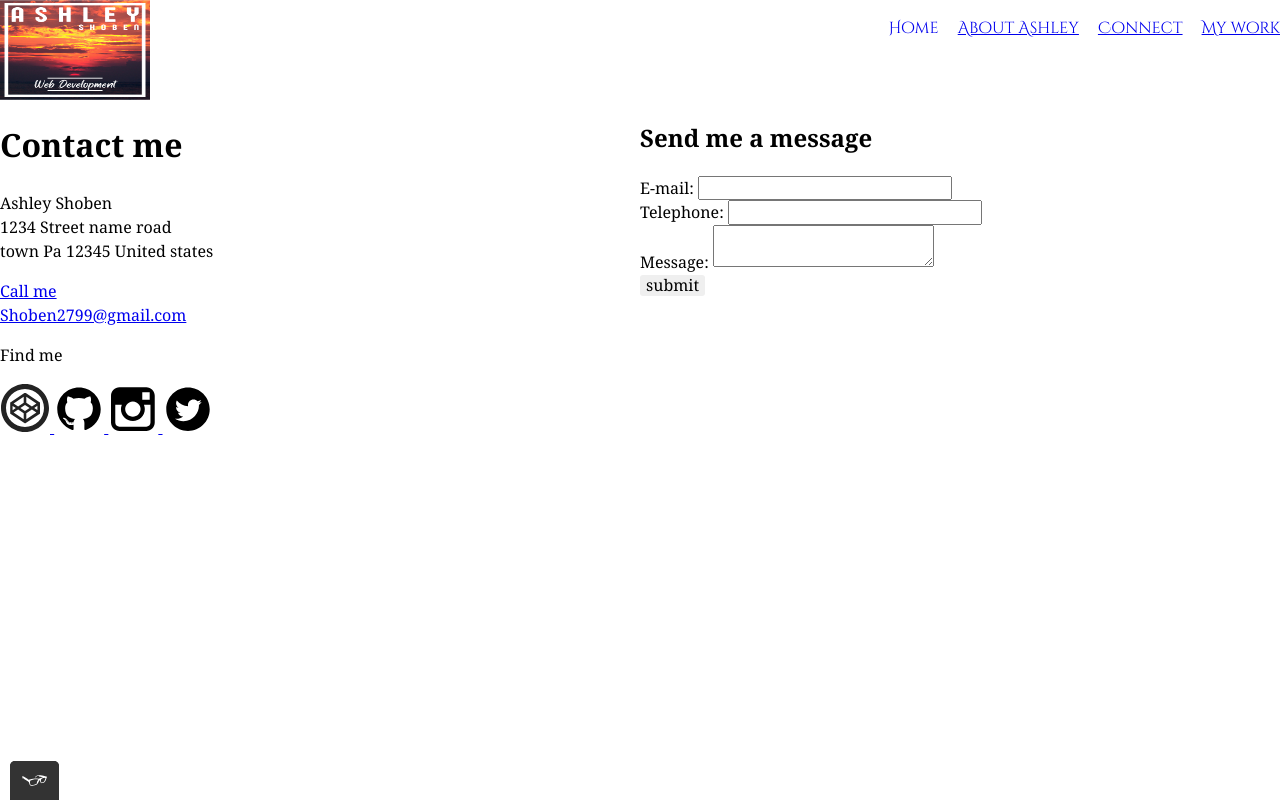
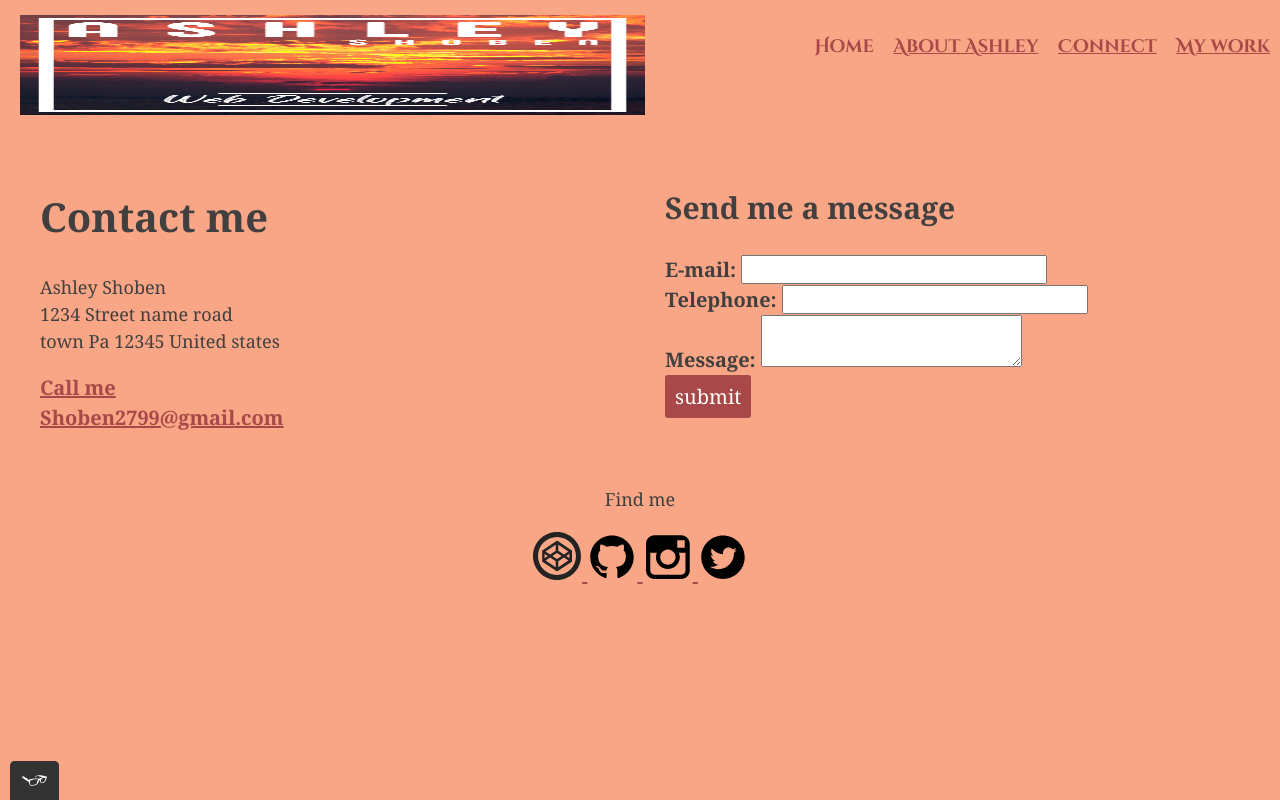
Before and after one commit to warpedpuppy/ashley-deploy-help, a plain HTML site: page Connect.html in a window 1280 px wide. Drawn offline with nearby package versions, Linux system fonts and the light colour scheme; a web font is replaced by a local one.

Commit message:
CSS "page main" update
"page-main" rules and css file (syles.production) updates

```diff
--- a/CSS/styles.css
+++ b/CSS/styles.css
@@ -166,12 +166,28 @@
 
 .page-header__item {
 	flex-basis: auto;
-	flex: 0 1 150px;
+	flex: 1 1 150px;
 }
 
 .page-header__item:last-child {
 	flex-grow: 1;
 	text-align: right;
+}
+
+.page-main {
+	display: flex;
+	width: 100%;
+	padding: var(--padding-10);
+	margin: var(--margin-5);
+	justify-content: space-around;
+}
+
+.page-footer {
+	clear: both;
+	display: flex;
+	flex-flow: column;
+	text-align: center;
+	justify-content: space-around;
 }
 
 .grid {
@@ -250,11 +266,3 @@
 	left: 33%;
 	max-width: 500px;
 }
-
-.page-footer {
-	clear: all;
-	display: fixed;
-	flex-flow: column;
-	text-align: center;
-	justify-content: space-around;
-}
--- a/CSS/styles.production.css
+++ b/CSS/styles.production.css
@@ -5,67 +5,74 @@
 * Browsers: last 4 version
 */
 
-* {-webkit-box-sizing: border-box;box-sizing: border-box;}
+* {
+	-webkit-box-sizing: border-box;
+	        box-sizing: border-box;
+}
 
 body {
-background-color:166,133;
+	background-color: rgb(248, 166, 133);
 	font-family: "arima", georgia;
-  color:63, 63;
-  font-weight:undefined;
-  font-size:undefined;
+	color: rgb(65, 63, 63);
+	font-weight: 700;
+	font-size: 20px;
 	line-height: 1.5;
-  /*sets the line height to 1.5*/;
-  margin:undefined;
+	/*sets the line height to 1.5*/
+	;
+	margin: 5px;
 }
 
 header {
-  font-family: "cinzel decorative", georgia ;
-  color:63, 63;
-  font-weight:undefined;
-  font-size:undefined;
-  padding:undefined;
-  margin:undefined;
+	font-family: "cinzel decorative", georgia;
+	color: rgb(65, 63, 63);
+	font-weight: 700;
+	font-size: 18px;
+	padding: 5px;
+	margin: 5px;
 }
 
 p {
-  font-weight:undefined;
-  font-size:undefined;
+	font-weight: 400;
+	font-size: 18px;
 }
 
 
-a { color:undefined}
+a {
+	color: #a84848
+}
 
-a:hover, a:focus {
+a:hover,
+a:focus {
 	/* No underlining when hovering over a link */
 	text-decoration: none;
 }
 
 a:visited {
 	/* visited link */
-  color:undefined;
+	color: #a84848;
 }
 
 a:active {
 	/* selected link */
-  color:undefined;
+	color: #319153;
 }
 
 
 .button {
 	/* overwrites browser defaults and resets the border */
-  border:1px;
+	border: 1px;
 	display: inline-block;
 	/* takes the font from the outer container */
 	font-family: inherit;
 	/* styles the background color, font color, and text decoration (underline, etc.) of the button */
-  background-color:undefined;
-  color: undefined;
+	background-color: #a84848;
+	color: #fff;
 	text-decoration: none;
 	/*adds spacing to the button (this will be discussed more in-depth later) */
-  padding:undefined;
-  border-radius: 3px ;
+	padding: 10px;
+	border-radius: 3px;
 	/* gives the button a bottom border with a width of 2px, a type of solid, and a color in RGBA format */
-  border-bottom: undefined;
+	border-bottom: 2px #000;
 	/* adds an opacity transition */
 	-webkit-transition-duration: 2s;
 	     -o-transition-duration: 2s;
@@ -79,19 +86,19 @@
 
 button {
 	/* overwrites browser defaults and resets the border */
-  border:1px;
+	border: 1px;
 	display: inline-block;
 	/* takes the font from the outer container */
 	font-family: inherit;
 	/* styles the background color, font color, and text decoration (underline, etc.) of the button */
-  background-color:undefined;
-  color: undefined;
+	background-color: #a84848;
+	color: #fff;
 	text-decoration: none;
 	/*adds spacing to the button (this will be discussed more in-depth later) */
-  padding:undefined;
-  border-radius: 3px ;
+	padding: 10px;
+	border-radius: 3px;
 	/* gives the button a bottom border with a width of 2px, a type of solid, and a color in RGBA format */
-  border-bottom: undefined;
+	border-bottom: 2px #000;
 	/* adds an opacity transition */
 	-webkit-transition-duration: 2s;
 	     -o-transition-duration: 2s;
@@ -112,37 +119,38 @@
 
 .button:hover {
 	/* lets the mouse appear as a hand when hovering over the button */
-  cursor:undefined;
+	cursor: pointer;
 	/* reduces the opacity of the button to 80% */
-  opacity: 0.8;
+	opacity: 0.8 ;
 }
 
 .button:focus {
 	/* lets the mouse appear as a hand when hovering over the button */
-  cursor:undefined;
+	cursor: pointer;
 	/* reduces the opacity of the button to 80% */
-  opacity: 0.8;
+	opacity: 0.8 ;
 }
 
 button:hover {
 	/* lets the mouse appear as a hand when hovering over the button */
-  cursor:undefined;
+	cursor: pointer;
 	/* reduces the opacity of the button to 80% */
-  opacity: 0.8;
+	opacity: 0.8 ;
 }
 
 button:focus {
 	/* lets the mouse appear as a hand when hovering over the button */
-  cursor:undefined;
+	cursor: pointer;
 	/* reduces the opacity of the button to 80% */
-  opacity: 0.8;
+	opacity: 0.8 ;
 }
 
 .navigation-list__item--active {
 	text-decoration: none;
 }
 
-.navigation-list, .navigation-list li  {
+.navigation-list,
+.navigation-list li {
 	list-style-type: none;
 
 	display: inline-block;
@@ -151,16 +159,16 @@
 
 .navigation-list__item:hover {
 	/* lets the mouse appear as a hand when hoveriong */
-  cursor:undefined;
+	cursor: pointer;
 	/* changes color of the text when hovering*/
-  color:undefined;
+	color: #000;
 }
 
 .navigation-list__item:focus {
 	/* lets the mouse appear as a hand when hoveriong */
-  cursor:undefined;
+	cursor: pointer;
 	/* changes color of the text when hovering*/
-  color:undefined;
+	color: #000;
 }
 
 .profile {
@@ -177,7 +185,9 @@
 }
 
 .about-me {
-  display: inline-flexbox;
+	display: -webkit-inline-box;
+	display: -ms-inline-flexbox;
+	display: inline-flex;
 	text-align: center;
 
 }
@@ -185,14 +195,58 @@
 .skill-table {
 	display: inline-block;
 	max-width: 50%;
-padding:undefined;
+	padding: 5px;
 }
 
-.page__footer {
+
+
+.page-header {
+	display: -webkit-box;
+	display: -ms-flexbox;
+	display: flex;
+	width: 100%;
+	padding: 10px;
+	-webkit-box-orient: horizontal;
+	-webkit-box-direction: normal;
+	    -ms-flex-flow: row;
+	        flex-flow: row;
+	-webkit-box-pack: justify;
+	    -ms-flex-pack: justify;
+	        justify-content: space-between;
+	border: #a84848;
+}
+
+.page-header__item {
+	-ms-flex-preferred-size: auto;
+	    flex-basis: auto;
+	-webkit-box-flex: 1;
+	    -ms-flex: 1 1 150px;
+	        flex: 1 1 150px;
+}
+
+.page-header__item:last-child {
+	-webkit-box-flex: 1;
+	    -ms-flex-positive: 1;
+	        flex-grow: 1;
+	text-align: right;
+}
+
+.page-main {
+	display: -webkit-box;
+	display: -ms-flexbox;
+	display: flex;
+	width: 100%;
+	padding: 10px;
+	margin: 5px;
+	-ms-flex-pack: distribute;
+	    justify-content: space-around;
+}
+
+.page-footer {
 	clear: both;
-  display:-webkit-box;
-  display:-ms-flexbox;
-  display:flex ;
+	display: -webkit-box;
+	display: -ms-flexbox;
+	display: flex;
 	-webkit-box-orient: vertical;
 	-webkit-box-direction: normal;
 	    -ms-flex-flow: column;
@@ -202,64 +256,33 @@
 	    justify-content: space-around;
 }
 
-.page-header {
-  display: -webkit-box;
-  display: -ms-flexbox;
-  display: flex;
-  width: 100%;
-  padding:undefined;
-  -webkit-box-orient: horizontal;
-  -webkit-box-direction: normal;
-      -ms-flex-flow: row;
-          flex-flow: row;
-  -webkit-box-pack: justify;
-      -ms-flex-pack: justify;
-          justify-content: space-between;
-  border:undefined;
-}
-
-.page-header__item {
-  -ms-flex-preferred-size: auto;
-      flex-basis: auto;
-  -webkit-box-flex: 0;
-      -ms-flex: 0 1 150px;
-          flex: 0 1 150px;
-}
-
-.page-header__item:last-child {
-  -webkit-box-flex: 1;
-      -ms-flex-positive: 1;
-          flex-grow: 1;
-  text-align: right;
-}
-
-.grid{
-  background-color:undefined;
-  display:-ms-grid;
-  display:grid;
+.grid {
+	background-color: #a84848;
+	display: -ms-grid;
+	display: grid;
 	-ms-grid-columns: 1fr 30px 1fr 30px 1fr;
 	grid-template-columns: 1fr 1fr 1fr;
 	grid-gap: 30px;
 	margin: 30px;
-  padding:undefined;
+	padding: 10px;
 }
 
 .contact-info {
 	display: -webkit-box;
 	display: -ms-flexbox;
 	display: flex;
-  width: 100% ;
+	width: 100%;
 }
 
-.contact-info__item{
+.contact-info__item {
 	-ms-flex-preferred-size: 50%;
 	    flex-basis: 50%;
 	-webkit-box-orient: vertical;
 	-webkit-box-direction: normal;
 	    -ms-flex-flow: column;
 	        flex-flow: column;
-  margin:undefined;
-  padding:undefined;
+	margin: 10px;
+	padding: 10px;
 }
 
 .contact-info__form {
@@ -269,8 +292,8 @@
 	-webkit-box-direction: normal;
 	    -ms-flex-flow: column;
 	        flex-flow: column;
-  margin:undefined;
-  padding:undefined;
+	margin: 10px;
+	padding: 10px;
 }
 
 @media all and (max-width: 500px) {
@@ -279,13 +302,15 @@
 		grid-template-columns: 1fr;
 	}
 }
-@media all and (min-width: 500px) and (max-width: 750px){
+
+@media all and (min-width: 500px) and (max-width: 750px) {
 	.grid {
 		-ms-grid-columns: 1fr 30px 1fr;
 		grid-template-columns: 1fr 1fr;
 	}
 }
-@media all and (max-width: 750px){
+
+@media all and (max-width: 750px) {
 	.grid {
 		grid-gap: 10px;
 	}
@@ -294,28 +319,39 @@
 		grid-column: auto / auto;
 		grid-row: auto / auto;
 	}
+
 	h1 {
 		font-size: 22px;
 	}
 }
 
 @-webkit-keyframes fade {
-0% {opacity: 1;}
-100% {opacity: 0;}
+	0% {
+		opacity: 1;
+	}
+
+	100% {
+		opacity: 0;
+	}
 }
 
 @keyframes fade {
-0% {opacity: 1;}
-100% {opacity: 0;}
+	0% {
+		opacity: 1;
 	}
 
-.P-text{
+	100% {
+		opacity: 0;
+	}
+}
+
+.P-text {
 	-webkit-animation: 5s fade infinite alternate linear;
 	        animation: 5s fade infinite alternate linear;
-  display:inline-block;
+	display: inline-block;
 }
 
-.skyline{
+.skyline {
 	display: block;
 	position: relative;
 	left: 33%;
```
Lines whose indentation alone changed are shown as unchanged.
